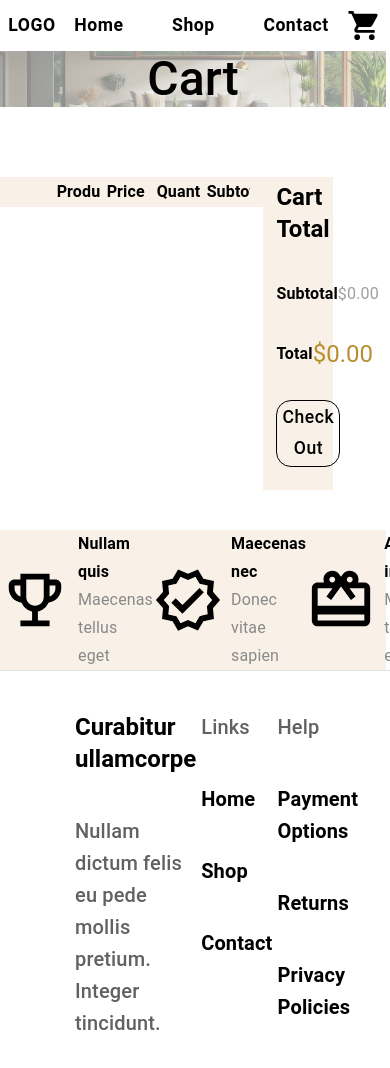
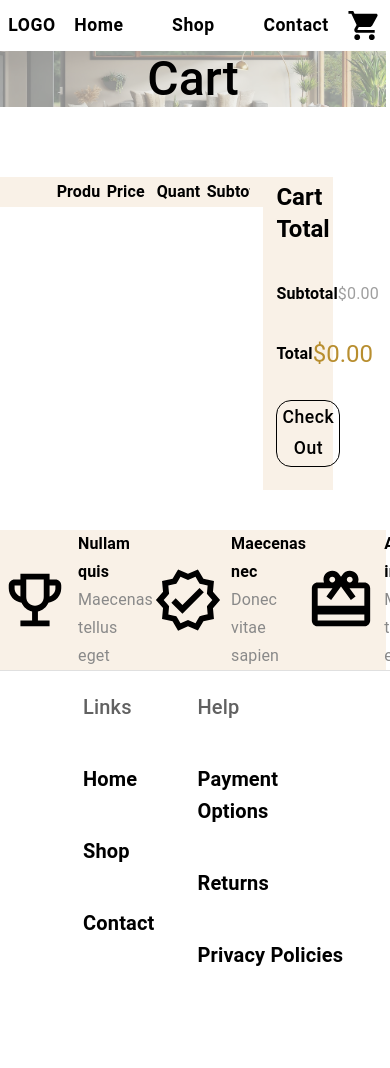
Before and after one commit to Gibsongf/furniture-eCommerce-react-app, a React (Vite) app: page /cart in a window 390 px wide. Shown: the top 1068 px of the page. After the commit the page ends 991 px from the top, so only its background shows below. Built offline with nearby package versions, Linux system fonts and the light colour scheme.

Commit message:
footer css media query

```diff
--- a/src/App.css
+++ b/src/App.css
@@ -72,7 +72,7 @@ a:visited {
   }
 
   .product-card h1 {
-    font-size: 1.2rem;
+    font-size: 1.4rem;
   }
 
   .product-card h2 {
@@ -87,6 +87,10 @@ a:visited {
 
   .card-discount h4 {
     font-size: 1rem;
+  }
+
+  .footer-container.MuiBox-root {
+    padding: 20px 45px 20px 45px;
   }
 }
 
@@ -104,4 +108,12 @@ a:visited {
   .new-arrival-container .new-arrival-description {
     display: none;
   }
+
+  .footer-container.MuiBox-root {
+    grid-template-columns: 1fr 1fr;
+  }
+
+  .footer-hide.MuiBox-root {
+    display: none;
+  }
 }
--- a/src/components/Footer.tsx
+++ b/src/components/Footer.tsx
@@ -14,16 +14,18 @@ export const Footer = () => {
       <Divider />
 
       <Box
+        className="footer-container"
         sx={{
+          maxWidth: "1200px",
+          margin: "0 auto",
           display: "grid",
-          gridTemplateColumns: "repeat(4, 1fr);",
-          minHeight: "300px",
+          gridTemplateColumns: "1fr 1fr 1fr",
           padding: "40px 75px 40px 75px",
           justifyItems: "center",
           textAlign: "left",
           gap: "5px",
         }}>
-        <Box sx={style}>
+        <Box className="footer-hide" sx={style}>
           <Typography fontWeight={"bold"} variant="h5" component="h1">
             Curabitur ullamcorpe
           </Typography>
```
